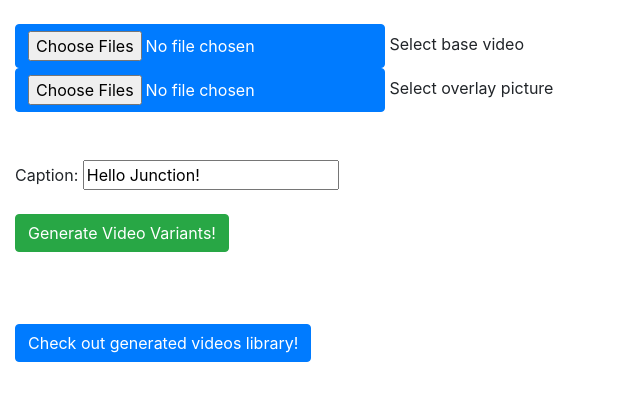
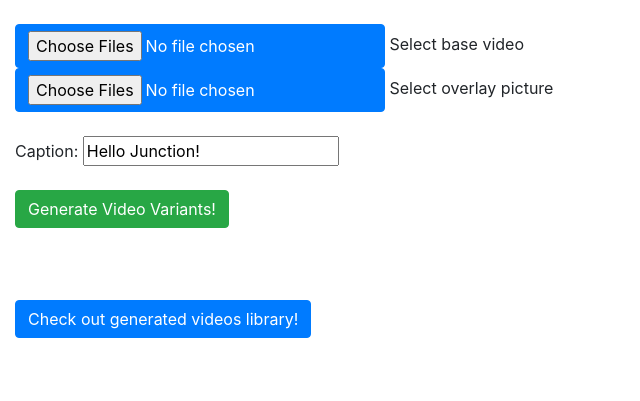
Before and after one commit to deniskovalenko/junction-2022, a Flask app: page / in a window 1280 px wide. Shown: the part 56-457 px from the top of the page, without its empty margins (0-640 px from the left). Run offline with Flask 2, Linux system fonts and the light colour scheme; some libraries are stand-ins or nearby versions.

Commit message:
some minor prettifications

```diff
--- a/app/app.py
+++ b/app/app.py
@@ -83,7 +83,7 @@ def render_videos(metadata):
                           image_pos_x=200,
                           image_pos_y=100
                           )
-    input_6 = RenderInput(metadata=metadata, color=(300, 0, 200, 0), text_pos_x=50, text_pos_y=400, id=6,
+    input_6 = RenderInput(metadata=metadata, color=(300, 0, 200, 0), text_pos_x=10, text_pos_y=400, id=6,
                           image_pos_x=400,
                           image_pos_y=300
                           )
@@ -119,4 +119,4 @@ def generated_content():
 def videos(job_id):
     filenames = os.listdir(os.path.join("static/video", job_id))
     video_list = [f'{job_id}/{filename}' for filename in filenames]
-    return render_template('videos.html', videos=video_list)
+    return render_template('videos.html', videos=video_list, project_directory=job_id)
--- a/app/templates/index.html
+++ b/app/templates/index.html
@@ -25,9 +25,6 @@
         <input class="btn btn-primary" type="file" id="imageElem" name="image_path" multiple accept="image/*"
                onchange="handleFiles(this.files)">
         <label class="button" for="imageElem">Select overlay picture</label>
-
-
-        <br/>
         <br/>
         <br/>
         Caption: <input type="text" name="caption" value="Hello Junction!">
--- a/app/templates/videos.html
+++ b/app/templates/videos.html
@@ -1,14 +1,17 @@
 {% extends "frame.html" %}
 {% block content %}
 
+<b>{{project_directory}}</b>
+<br/><br/>
 <div class="grid" style="margin: auto width: 80%" data-masonry='{ "itemSelector": ".grid-item", "columnWidth": 200 }'>
+
     {% for video in videos %}
     <div class="grid-item">
-        <a class="btn btn-success" href={{url_for('static', filename='video/' )}}{{video}} download>Download video</a>
         <video width="500" height="600" autoplay="true" muted controls>
             <source src={{url_for('static', filename='video/' )}}{{video}} type="video/mp4">
             Your browser does not support the video tag.
         </video>
+        <a class="btn btn-success" href={{url_for('static', filename='video/' )}}{{video}} download>Download video</a>
     </div>
     {% endfor %}
 
```
